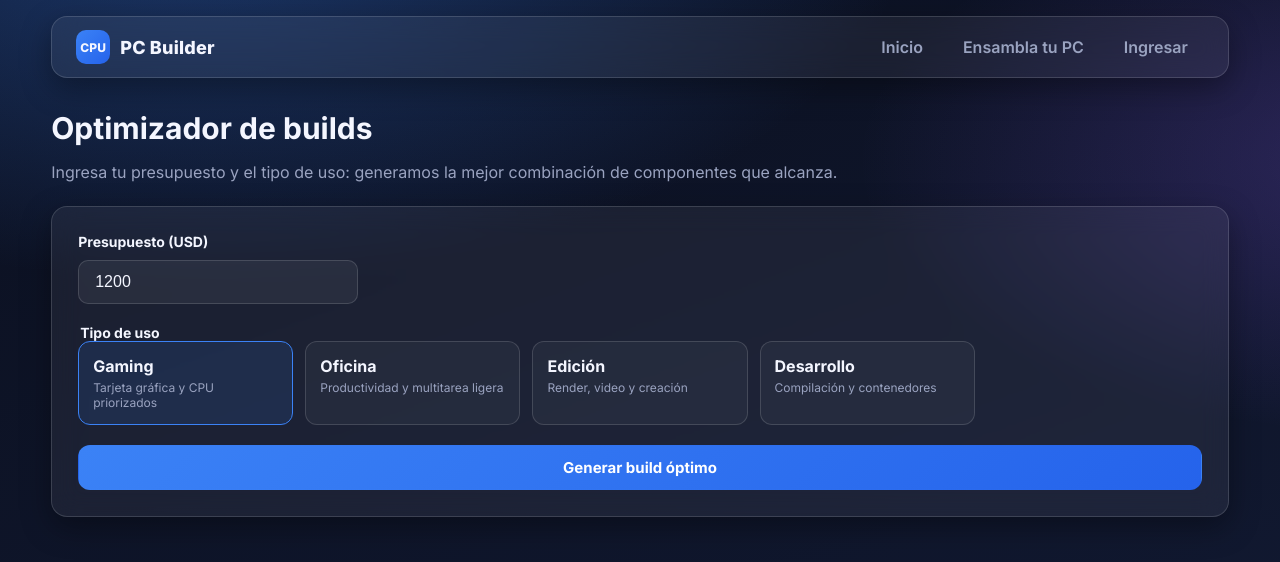
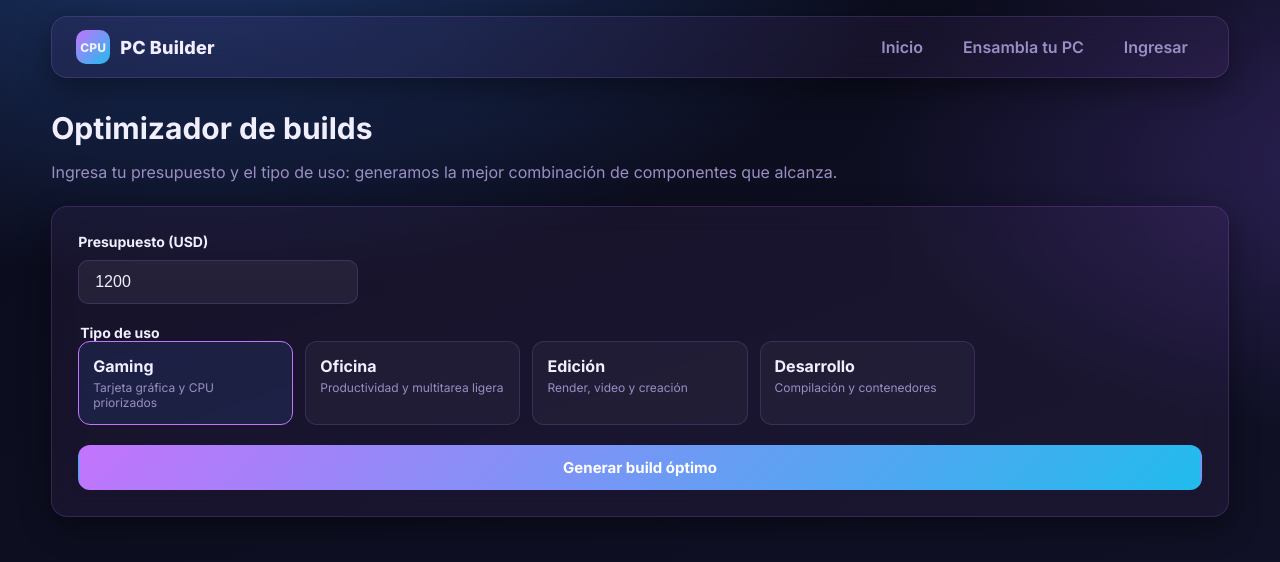
Before and after one commit to dannyzv/ComponentesDePc, a React (Vite) app: page /optimizer in a window 1280 px wide. Shown: the top 562 px of the page. Built offline with nearby package versions, Linux system fonts and the light colour scheme.

Commit message:
feat: tema futurista lila/cyan neon - C374FC 21BCED

```diff
--- a/src/index.css
+++ b/src/index.css
@@ -1,18 +1,19 @@
 :root {
-  --bg: #0b1020;
-  --bg-2: #121a33;
-  --text: #f4f6ff;
-  --muted: #9aa3c0;
-  --primary: #3b82f6;
-  --primary-2: #2563eb;
+  --bg: #0a0b1a;
+  --bg-2: #111228;
+  --text: #f0eeff;
+  --muted: #9b8ec4;
+  --primary: #c374fc;
+  --primary-2: #a855f7;
+  --accent: #21bced;
   --success: #22c55e;
   --warning: #f59e0b;
   --error: #ef4444;
-  --glass-bg: rgba(255, 255, 255, 0.06);
-  --glass-border: rgba(255, 255, 255, 0.14);
+  --glass-bg: rgba(195, 116, 252, 0.06);
+  --glass-border: rgba(195, 116, 252, 0.18);
   --glass-blur: 14px;
   --radius: 16px;
-  --shadow: 0 10px 30px rgba(0, 0, 0, 0.35);
+  --shadow: 0 10px 30px rgba(0, 0, 0, 0.4);
 }
 
 * {
@@ -124,7 +125,7 @@ button {
   width: 34px;
   height: 34px;
   border-radius: 10px;
-  background: linear-gradient(135deg, var(--primary), var(--primary-2));
+  background: linear-gradient(135deg, var(--primary), var(--accent));
   font-size: 12px;
   font-weight: 800;
 }
@@ -172,7 +173,7 @@ button {
 }
 
 .btn-primary {
-  background: linear-gradient(135deg, var(--primary), var(--primary-2));
+  background: linear-gradient(135deg, var(--primary), var(--accent));
   color: #fff;
 }
 
@@ -362,7 +363,7 @@ button {
   border: none;
   border-radius: 10px;
   padding: 9px 18px;
-  background: linear-gradient(135deg, var(--primary), var(--primary-2));
+  background: linear-gradient(135deg, var(--primary), var(--accent));
   color: #fff;
   font-weight: 700;
   transition: filter 0.15s;
@@ -1076,7 +1077,7 @@ button {
 .assistant-progress-fill {
   height: 100%;
   border-radius: 999px;
-  background: linear-gradient(90deg, var(--primary), var(--success));
+  background: linear-gradient(90deg, var(--primary), var(--accent));
   transition: width 0.4s ease;
 }
 
@@ -1211,7 +1212,7 @@ button {
   transform-style: preserve-3d;
   box-shadow:
     0 20px 60px rgba(0, 0, 0, 0.5),
-    inset 0 0 40px rgba(59, 130, 246, 0.05);
+    inset 0 0 40px rgba(195, 116, 252, 0.06);
   transition: transform 0.4s ease;
   overflow: hidden;
 }
@@ -1267,8 +1268,8 @@ button {
 }
 
 @keyframes slotPulse {
-  0%, 100% { box-shadow: 0 0 15px rgba(59, 130, 246, 0.2); }
-  50% { box-shadow: 0 0 25px rgba(59, 130, 246, 0.4); }
+  0%, 100% { box-shadow: 0 0 15px rgba(195, 116, 252, 0.3); }
+  50% { box-shadow: 0 0 25px rgba(33, 188, 237, 0.5); }
 }
 
 .pc3d-slot-icon {
@@ -1433,7 +1434,7 @@ button {
   align-items: center;
   margin-bottom: 40px;
   padding: 40px;
-  background: linear-gradient(135deg, rgba(255,255,255,0.03), rgba(255,255,255,0.01));
+  background: linear-gradient(135deg, rgba(195, 116, 252, 0.15), rgba(33, 188, 237, 0.08));
   border: 1px solid var(--glass-border);
   border-radius: 20px;
 }
@@ -1460,7 +1461,7 @@ button {
   overflow: hidden;
   box-shadow:
     0 30px 80px rgba(0, 0, 0, 0.6),
-    0 0 60px rgba(59, 130, 246, 0.1);
+    0 0 60px rgba(195, 116, 252, 0.12);
   animation: pcFloat 6s ease-in-out infinite;
 }
 
@@ -1605,7 +1606,7 @@ button {
   font-weight: 900;
   color: var(--success);
   line-height: 1;
-  text-shadow: 0 0 30px rgba(34, 197, 94, 0.2);
+  text-shadow: 0 0 30px rgba(33, 188, 237, 0.25);
 }
 
 .pcfinal-specs {
```
